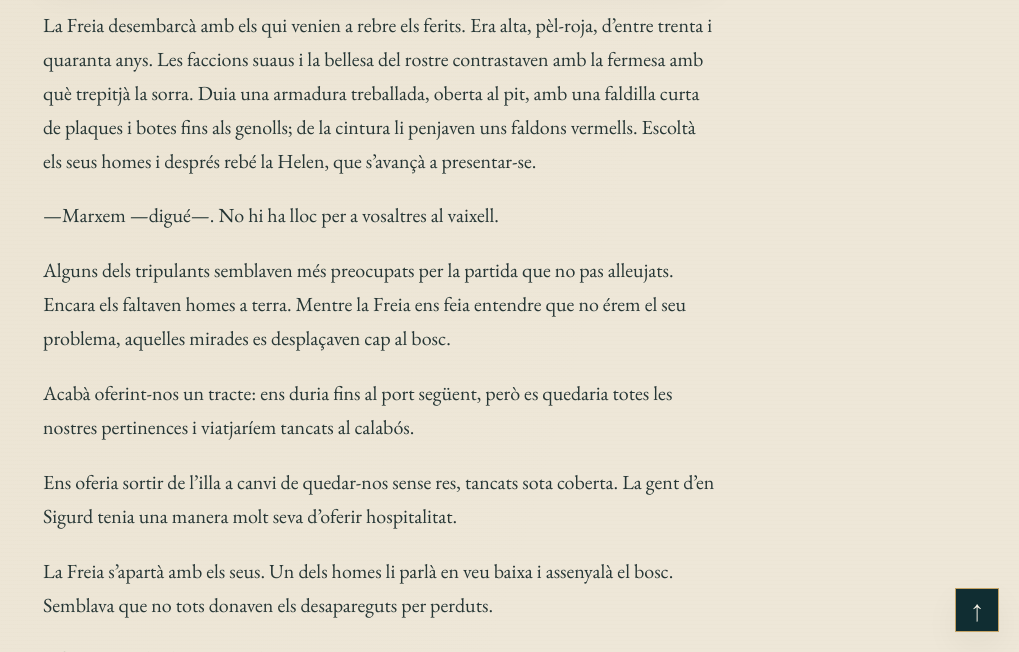
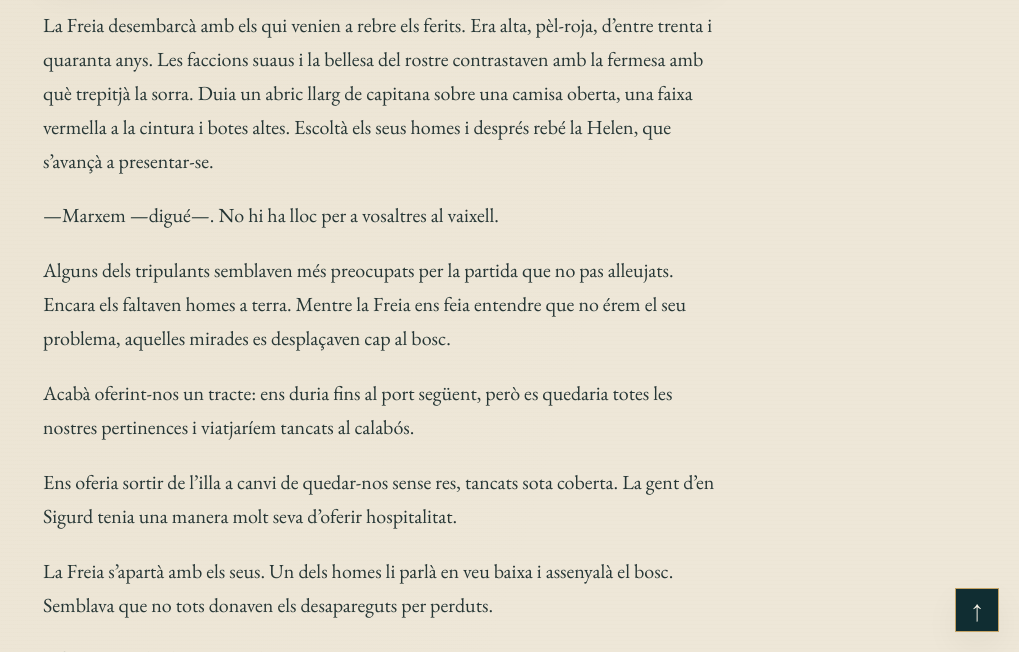
Before and after one commit to xafarre/diaridenreiv, a Jekyll site: the page built from diari/capitol05/acte34/acte34.md, in a window 1280 px wide and 900 px high, scrolled down 3940 px, cut to the strip 248-900 px from the top of the window. Shown: the whole strip, without its empty margins (261-1280 px from the left). Built offline with Jekyll 4.4.1, drawn with Linux system fonts in a browser that asks for light colours.

Commit message:
Corregeix Freia com a capitana pirata al relat i al duel

```diff
--- a/diari/capitol05/acte34/acte34.md
+++ b/diari/capitol05/acte34/acte34.md
@@ -58,7 +58,7 @@ Avançàrem així durant mitja hora. Quan encara ens separaven uns tres-cents me
 
 ![El grup arriba a la platja i veu un gran navili de casc i veles blanques mar endins.]({{ '/diari/capitol05/acte34/acte-xxxiv-arribada-platja.png' | relative_url }})
 
-La Freia desembarcà amb els qui venien a rebre els ferits. Era alta, pèl-roja, d’entre trenta i quaranta anys. Les faccions suaus i la bellesa del rostre contrastaven amb la fermesa amb què trepitjà la sorra. Duia una armadura treballada, oberta al pit, amb una faldilla curta de plaques i botes fins als genolls; de la cintura li penjaven uns faldons vermells. Escoltà els seus homes i després rebé la Helen, que s’avançà a presentar-se.
+La Freia desembarcà amb els qui venien a rebre els ferits. Era alta, pèl-roja, d’entre trenta i quaranta anys. Les faccions suaus i la bellesa del rostre contrastaven amb la fermesa amb què trepitjà la sorra. Duia un abric llarg de capitana sobre una camisa oberta, una faixa vermella a la cintura i botes altes. Escoltà els seus homes i després rebé la Helen, que s’avançà a presentar-se.
 
 —Marxem —digué—. No hi ha lloc per a vosaltres al vaixell.
 
```
Also changed, not shown: 1 other file.
